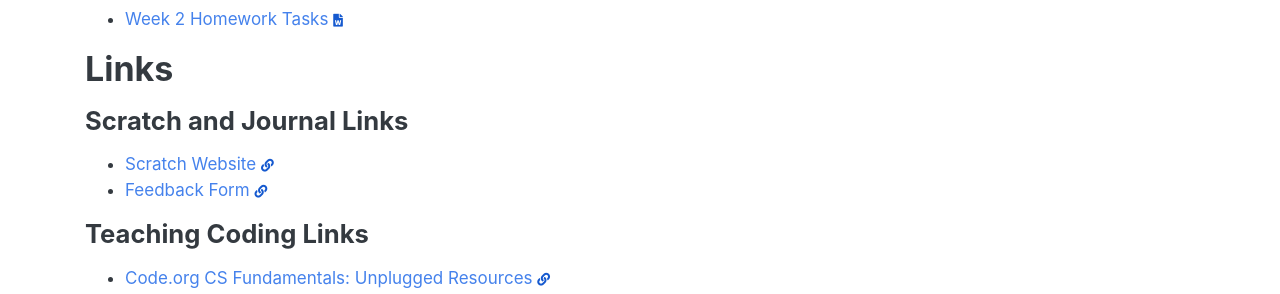
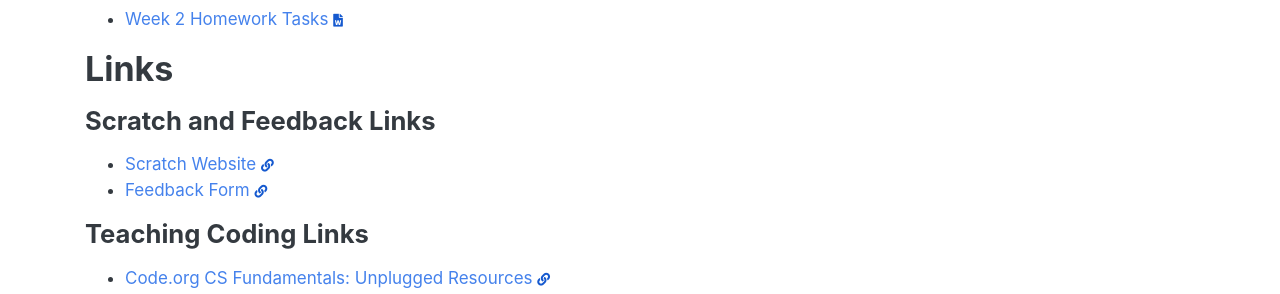
Before and after one commit to cs4s/steam-2019, a Jekyll site: the page built from week-2/index.md, in a window 1280 px wide and 900 px high, scrolled down 747 px. Shown: the part 155-449 px from the top of the window. Built offline with Jekyll 4.4.1, drawn with Linux system fonts in a browser that asks for light colours.

Commit message:
changed 'Journal' to 'Feedback' In week 2 links

```diff
--- a/week-2/index.md
+++ b/week-2/index.md
@@ -36,7 +36,7 @@ In the session’s activities, you will learn how to use *Scratch Teacher Accoun
 
 ## Links
 
-### Scratch and Journal Links
+### Scratch and Feedback Links
 
 - [Scratch Website](https://scratch.mit.edu/){:target="_blank"} <i class="fas fa-link session-icon"></i>
 - [Feedback Form](https://forms.gle/bCwqFtrDinxjHUGX7){:target="_blank"} <i class="fas fa-link session-icon"></i>
```
